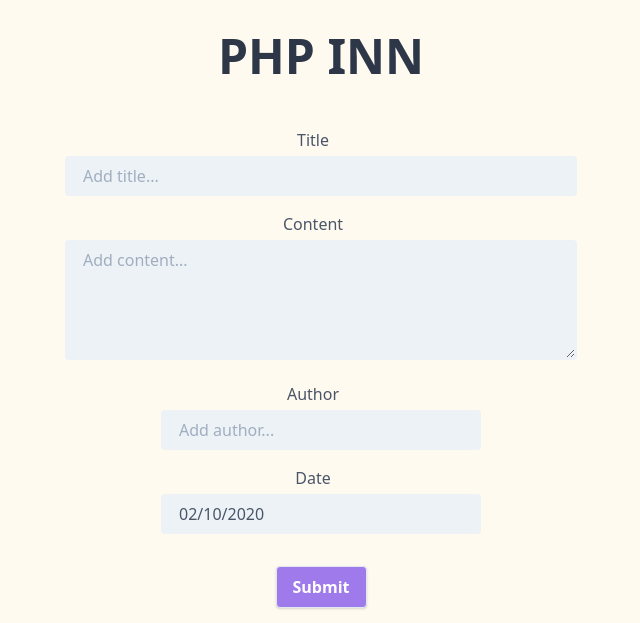
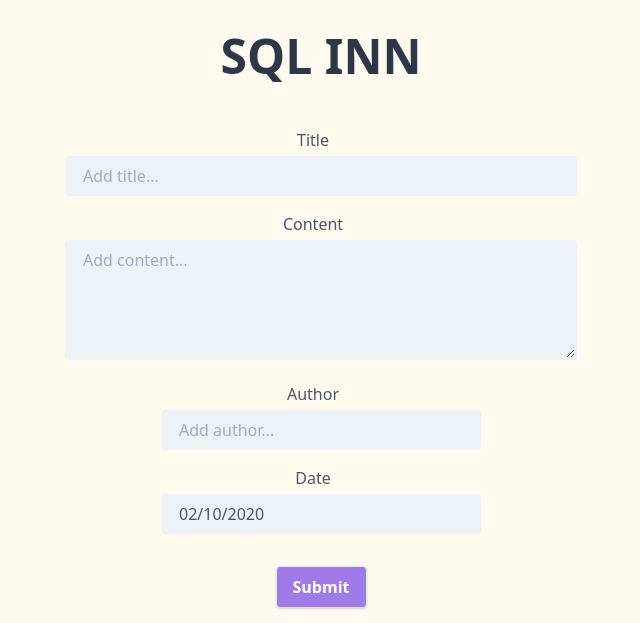
Before and after one commit to WiseCoding/sql-guestbook, a PHP site: page / in a window 1280 px wide. Shown: the top 623 px of the page, without its empty margins (319-959 px from the left). Run offline with PHP 8.4, Linux system fonts and the light colour scheme; data that the repository does not hold is empty.

```diff
--- a/view/header.php
+++ b/view/header.php
@@ -1 +1 @@
-<header class="py-5 text-5xl font-black text-gray-800">PHP INN</header>
+<header class="py-5 text-5xl font-black text-gray-800">SQL INN</header>
```
Also changed, not shown: model/showPosts.php (+0 -20 lines).
